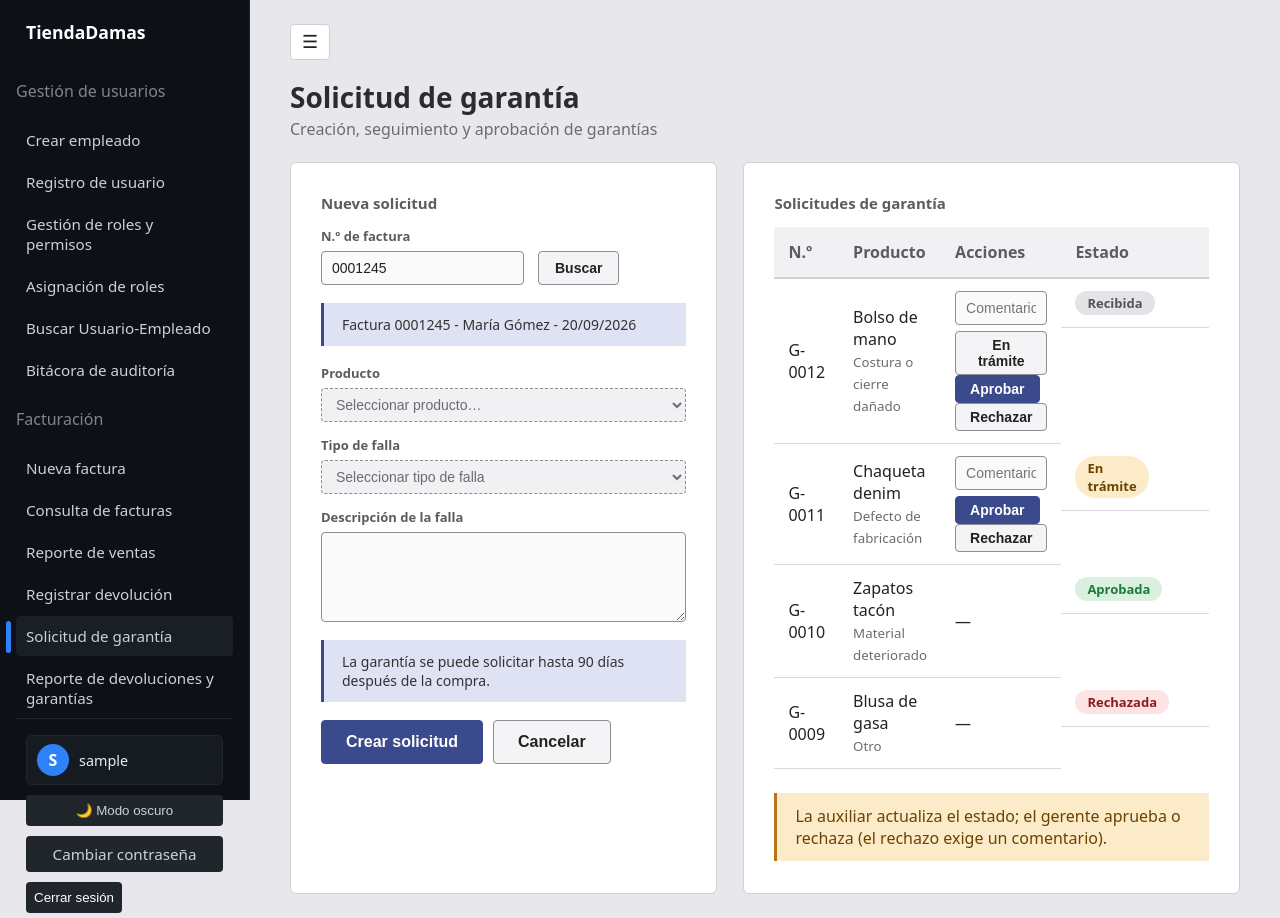
After one commit to JuanchoLopezGalvis/TiendaDamasSoftware, a Django app: page /panel/facturacion/garantia/ in a window 1280 px wide. The commit adds this page. Run offline with Django 5.2, Linux system fonts and the light colour scheme; the visitor is signed in with stand-in values (Sample User, id 1).

Commit message:
los otros

```diff
--- a/Modulos/facturacion/views.py
+++ b/Modulos/facturacion/views.py
@@ -29,3 +29,21 @@ def nueva_factura(request):
         'productos': PRODUCTOS,
         'hoy': timezone.localdate().isoformat(),
     })
+@login_required
+def reporte_ventas(request):
+    return render(request, 'reporte_ventas.html')
+
+
+@login_required
+def registrar_devolucion(request):
+    return render(request, 'devolucion.html')
+
+
+@login_required
+def solicitud_garantia(request):
+    return render(request, 'garantia.html')
+
+
+@login_required
+def reporte_dg(request):
+    return render(request, 'reporte_dg.html')
--- a/TiendaDamas/urls.py
+++ b/TiendaDamas/urls.py
@@ -36,4 +36,8 @@ urlpatterns = [
     path('recuperar-clave/', usuario_views.recuperar_clave, name='recuperar_clave'),
     path('panel/facturacion/consulta/', facturacion_views.consulta_facturas, name='consulta_facturas'),
     path('panel/facturacion/nueva/', facturacion_views.nueva_factura, name='nueva_factura'),
+    path('panel/facturacion/reporte-ventas/', facturacion_views.reporte_ventas, name='reporte_ventas'),
+    path('panel/facturacion/devolucion/', facturacion_views.registrar_devolucion, name='registrar_devolucion'),
+    path('panel/facturacion/garantia/', facturacion_views.solicitud_garantia, name='solicitud_garantia'),
+    path('panel/facturacion/reporte-devoluciones-garantias/', facturacion_views.reporte_dg, name='reporte_dg'),
 ]
--- a/templates/base_panel.html
+++ b/templates/base_panel.html
@@ -71,6 +71,17 @@
                href="{% url 'nueva_factura' %}">Nueva factura</a>
             <a class="value {% if request.resolver_match.url_name == 'consulta_facturas' %}active{% endif %}"
                href="{% url 'consulta_facturas' %}">Consulta de facturas</a>
+            <a class="value {% if request.resolver_match.url_name == 'reporte_ventas' %}active{% endif %}"
+               href="{% url 'reporte_ventas' %}">Reporte de ventas</a>
+
+            <a class="value {% if request.resolver_match.url_name == 'registrar_devolucion' %}active{% endif %}"
+               href="{% url 'registrar_devolucion' %}">Registrar devolución</a>
+
+            <a class="value {% if request.resolver_match.url_name == 'solicitud_garantia' %}active{% endif %}"
+               href="{% url 'solicitud_garantia' %}">Solicitud de garantía</a>
+
+            <a class="value {% if request.resolver_match.url_name == 'reporte_dg' %}active{% endif %}"
+               href="{% url 'reporte_dg' %}">Reporte de devoluciones y garantías</a>
 
         </nav>
 
--- /dev/null
+++ b/templates/garantia.html
@@ -0,0 +1,126 @@
+{% extends 'base_panel.html' %}
+
+{% block title %}Solicitud de garantía{% endblock %}
+
+{% block content %}
+<div class="pagina">
+
+    <h1 class="pagina-titulo">Solicitud de garantía</h1>
+    <p class="pagina-sub">Creación, seguimiento y aprobación de garantías</p>
+
+    <div class="roles-grid">
+
+        <!-- ========== Nueva solicitud (vendedor) ========== -->
+        <section class="card">
+            <h2 class="card-titulo">Nueva solicitud</h2>
+
+            <div class="buscar-producto" style="margin-bottom: 18px;">
+                <div class="campo">
+                    <label for="factura">N.º de factura</label>
+                    <input type="text" id="factura" value="0001245" autocomplete="off">
+                </div>
+                <button type="button" class="btn-secundario">Buscar</button>
+            </div>
+
+            <div class="aviso">Factura 0001245 - María Gómez - 20/09/2026</div>
+
+            <form method="post">
+                {% csrf_token %}
+
+                <div style="display: flex; flex-direction: column; gap: 14px;">
+                    <div class="campo">
+                        <label for="detalle">Producto</label>
+                        <select id="detalle" required>
+                            <option value="" selected disabled>Seleccionar producto…</option>
+                            <option>101BLU · Blusa manga larga básica</option>
+                            <option>201BOL · Bolso de mano cuero sintético</option>
+                        </select>
+                    </div>
+
+                    <div class="campo">
+                        <label for="motivo">Tipo de falla</label>
+                        <select id="motivo" required>
+                            <option value="" selected disabled>Seleccionar tipo de falla</option>
+                            <option>Defecto de fabricación</option>
+                            <option>Costura o cierre dañado</option>
+                            <option>Material deteriorado</option>
+                            <option>Otro</option>
+                        </select>
+                    </div>
+
+                    <div class="campo">
+                        <label for="descripcion">Descripción de la falla</label>
+                        <textarea id="descripcion" class="input-tabla" maxlength="1000" required
+                                  style="width: 100%; height: 90px; padding: 8px 10px; font-family: inherit; resize: vertical;"></textarea>
+                    </div>
+                </div>
+
+                <div class="aviso" style="margin-top: 18px;">
+                    La garantía se puede solicitar hasta 90 días después de la compra.
+                </div>
+
+                <div class="acciones">
+                    <button type="submit" class="btn-primario">Crear solicitud</button>
+                    <button type="reset" class="btn-secundario">Cancelar</button>
+                </div>
+            </form>
+        </section>
+
+        <!-- ========== Solicitudes (auxiliar / gerente) ========== -->
+        <section class="card">
+            <h2 class="card-titulo">Solicitudes de garantía</h2>
+
+            <table class="tabla sin-derecha">
+                <thead>
+                    <tr>
+                        <th>N.º</th>
+                        <th>Producto</th>
+                        <th>Acciones</th>
+                        <th>Estado</th>
+                    </tr>
+                </thead>
+                <tbody>
+                    <tr>
+                        <td>G-0012</td>
+                        <td>Bolso de mano<br><small style="color: var(--muted);">Costura o cierre dañado</small></td>
+                        <td>
+                            <input type="text" class="input-tabla" placeholder="Comentario" style="width: 100%; margin-bottom: 6px;">
+                            <button type="button" class="btn-secundario btn-chico">En trámite</button>
+                            <button type="button" class="btn-primario btn-chico">Aprobar</button>
+                            <button type="button" class="btn-secundario btn-chico">Rechazar</button>
+                        </td>
+                        <td><span class="pill pill-off">Recibida</span></td>
+                    </tr>
+                    <tr>
+                        <td>G-0011</td>
+                        <td>Chaqueta denim<br><small style="color: var(--muted);">Defecto de fabricación</small></td>
+                        <td>
+                            <input type="text" class="input-tabla" placeholder="Comentario" style="width: 100%; margin-bottom: 6px;">
+                            <button type="button" class="btn-primario btn-chico">Aprobar</button>
+                            <button type="button" class="btn-secundario btn-chico">Rechazar</button>
+                        </td>
+                        <td><span class="pill pill-warn">En trámite</span></td>
+                    </tr>
+                    <tr>
+                        <td>G-0010</td>
+                        <td>Zapatos tacón<br><small style="color: var(--muted);">Material deteriorado</small></td>
+                        <td>—</td>
+                        <td><span class="pill pill-ok">Aprobada</span></td>
+                    </tr>
+                    <tr>
+                        <td>G-0009</td>
+                        <td>Blusa de gasa<br><small style="color: var(--muted);">Otro</small></td>
+                        <td>—</td>
+                        <td><span class="pill pill-error">Rechazada</span></td>
+                    </tr>
+                </tbody>
+            </table>
+
+            <div class="aviso aviso-warn">
+                La auxiliar actualiza el estado; el gerente aprueba o rechaza (el rechazo exige un comentario).
+            </div>
+        </section>
+
+    </div>
+</div>
+{% endblock %}
```
Also changed, not shown: templates/devolucion.html (added, +88 -0 lines), templates/reporte_dg.html (added, +78 -0 lines), templates/reporte_ventas.html (added, +109 -0 lines).
